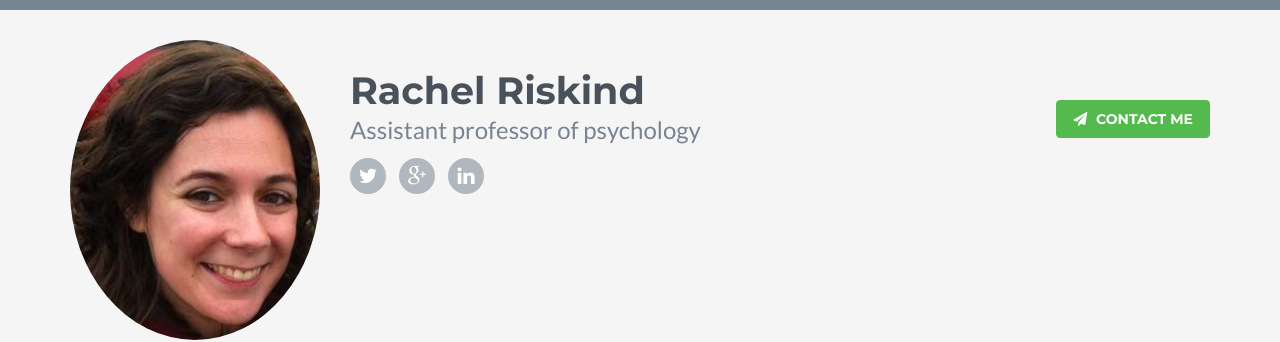
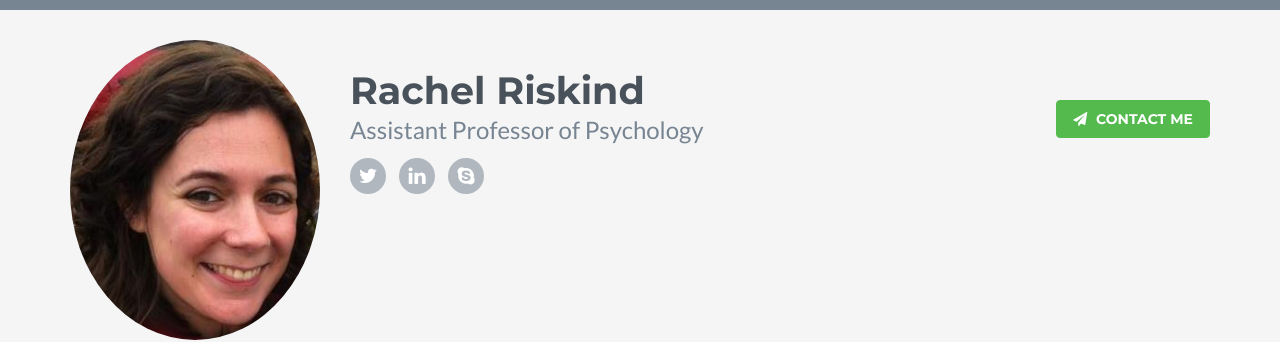
Before and after one commit to rachelriskind/website, a Jekyll site: the page built from rachel/index.html, in a window 1280 px wide. Shown: the top 342 px of the page. Built offline with Jekyll 4.4.1, drawn with Linux system fonts in a browser that asks for light colours.

Commit message:
Updated header

```diff
--- a/rachel/_includes/header.html
+++ b/rachel/_includes/header.html
@@ -3,11 +3,11 @@
         <img class="profile-image img-responsive pull-left" src="{{ '/images/rachel.jpg' | prepend: site.baseurl }}" alt="Rachel Riskind" style="max-width: 300px; max-height: 300px; border-radius: 50%;" />
         <div class="profile-content pull-left">
             <h1 class="name">Rachel Riskind</h1>
-            <h2 class="desc">Assistant professor of psychology</h2>
+            <h2 class="desc">Assistant Professor of Psychology</h2>
             <ul class="social list-inline">
                 <li><a href="http://twitter.com/rachelriskind"><i class="fa fa-twitter"></i></a></li>
-                <li><a href="#"><i class="fa fa-google-plus"></i></a></li>
                 <li><a href="#"><i class="fa fa-linkedin"></i></a></li>
+                <li><a href="#"><i class="fa fa-skype"></i></a></li>
             </ul>
         </div><!--//profile-->
         <a class="btn btn-cta-primary pull-right" href="mailto:riskindrg@guilford.edu" target="_blank"><i class="fa fa-paper-plane"></i> Contact Me</a>
```
